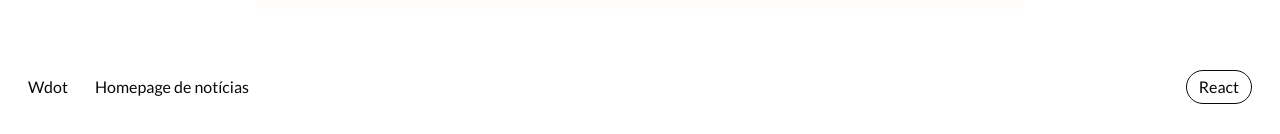
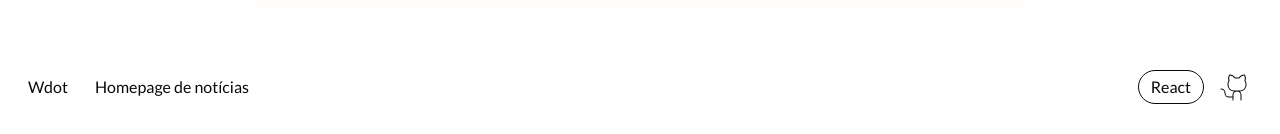
Before and after one commit to joaonpx/npxworld, a React (Vite) app: page / in a window 1280 px wide. Shown: the part 1464-1598 px from the top of the page. Built offline with nearby package versions, Linux system fonts and the light colour scheme.

Commit message:
✨ feat: Adicionar github link no componente do projeto

```diff
--- a/src/components/Project/index.jsx
+++ b/src/components/Project/index.jsx
@@ -1,4 +1,6 @@
-export function Project({ img, url, name, description, techs }) {
+import { GithubLogo } from "@phosphor-icons/react";
+
+export function Project({ img, url, name, description, techs, github }) {
   return (
     <>
       <div className="h-full w-full flex justify-center items-center text-zinc-950">
@@ -18,6 +20,7 @@ export function Project({ img, url, name, description, techs }) {
           >
             {name} <span className="ml-6">{description}</span>
           </a>
+          <div className="flex items-center gap-4">
             <ul className="flex flex-wrap gap-4">
               {techs.map((tech) => {
                 return (
@@ -30,6 +33,14 @@ export function Project({ img, url, name, description, techs }) {
                 );
               })}
             </ul>
+            <a
+              href={github}
+              target="_blank"
+              className="hover:opacity-50 ease-out duration-300"
+            >
+              <GithubLogo size={32} color="#09090b" weight="thin" />
+            </a>
+          </div>
         </div>
       </div>
     </>
```
Lines whose indentation alone changed are shown as unchanged.
